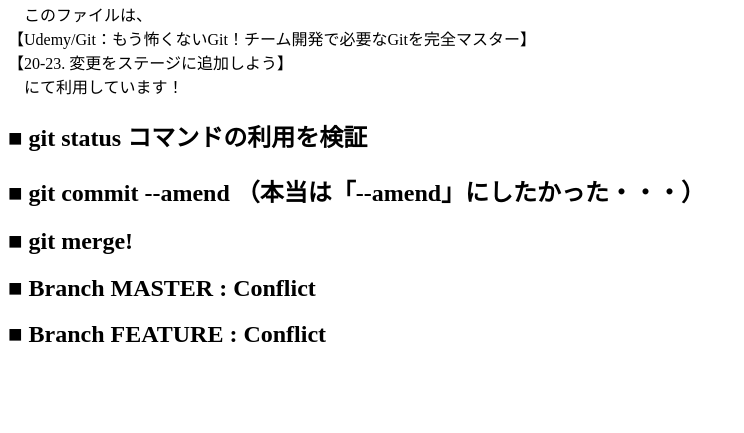
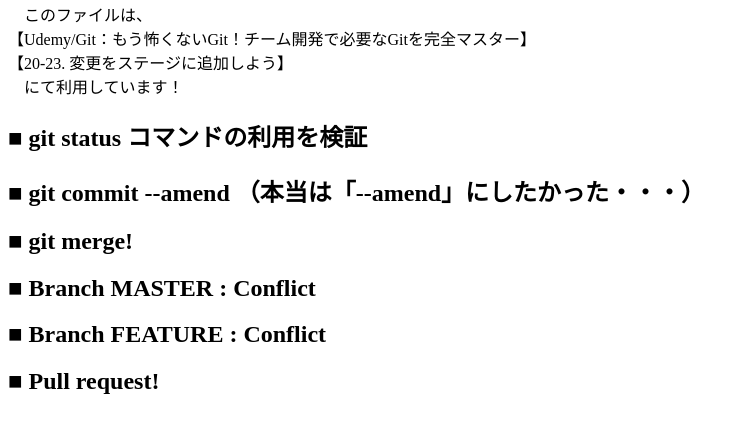
Before and after one commit to SuperNaoT/Udemy_Git-tutorial, a plain HTML site: page index.html in a window 1280 px wide. Shown: the part 87-520 px from the top of the page, without its empty margins (0-744 px from the left). Drawn offline with nearby package versions, Linux system fonts and the light colour scheme.

Commit message:
■ 2023/05/03 「<h2>■ Pull request!</h2>」追加

```diff
--- a/index.html
+++ b/index.html
@@ -34,6 +34,7 @@
       <h2>■ git merge!</h2>
       <h2>■ Branch MASTER : Conflict</h2>
       <h2>■ Branch FEATURE : Conflict</h2>
+      <h2>■ Pull request!</h2>
     </article>
   </main>
 </body>
```
